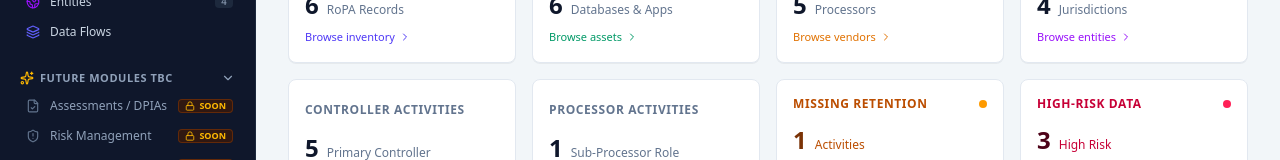
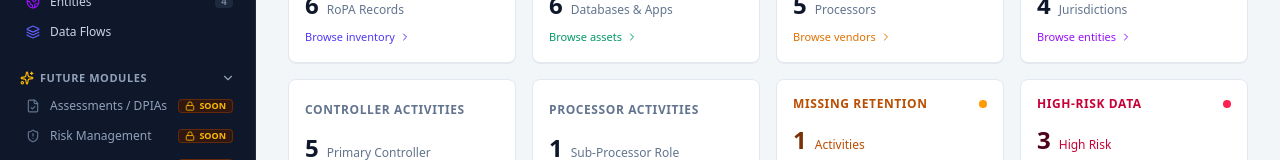
Before and after one commit to sakshibapat/DM, a React (Vite) app: page / in a window 1280 px wide. Shown: the part 284-444 px from the top of the page. Built offline with nearby package versions, Linux system fonts and the light colour scheme.

Commit message:
Restore Future Modules menu label
Revert the sidebar section title back from future modules TBC.

```diff
--- a/src/components/layout/Sidebar.tsx
+++ b/src/components/layout/Sidebar.tsx
@@ -169,7 +169,7 @@ export const Sidebar: React.FC = () => {
           >
             <span className="flex items-center gap-1.5">
               <Sparkles className="w-3.5 h-3.5 text-amber-400" />
-              future modules TBC
+              Future Modules
             </span>
             {futureModulesOpen ? <ChevronDown className="w-3.5 h-3.5" /> : <ChevronRight className="w-3.5 h-3.5" />}
           </button>
```
